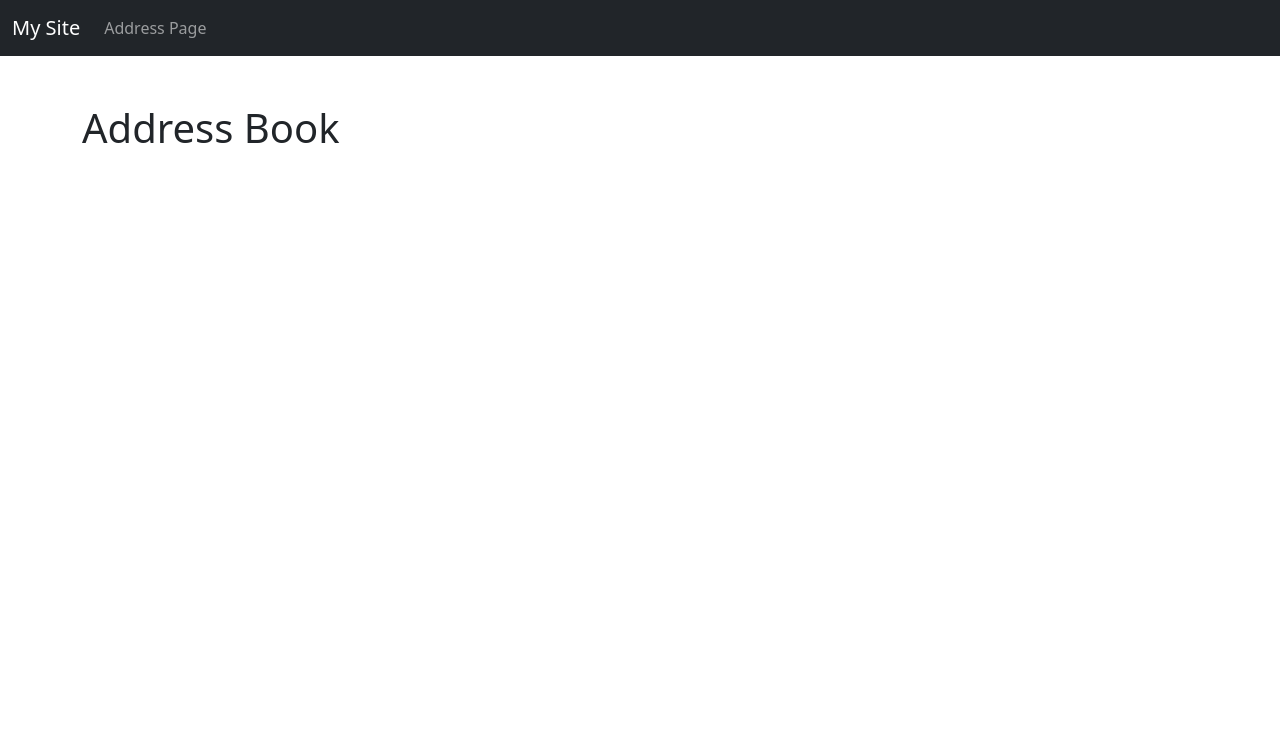
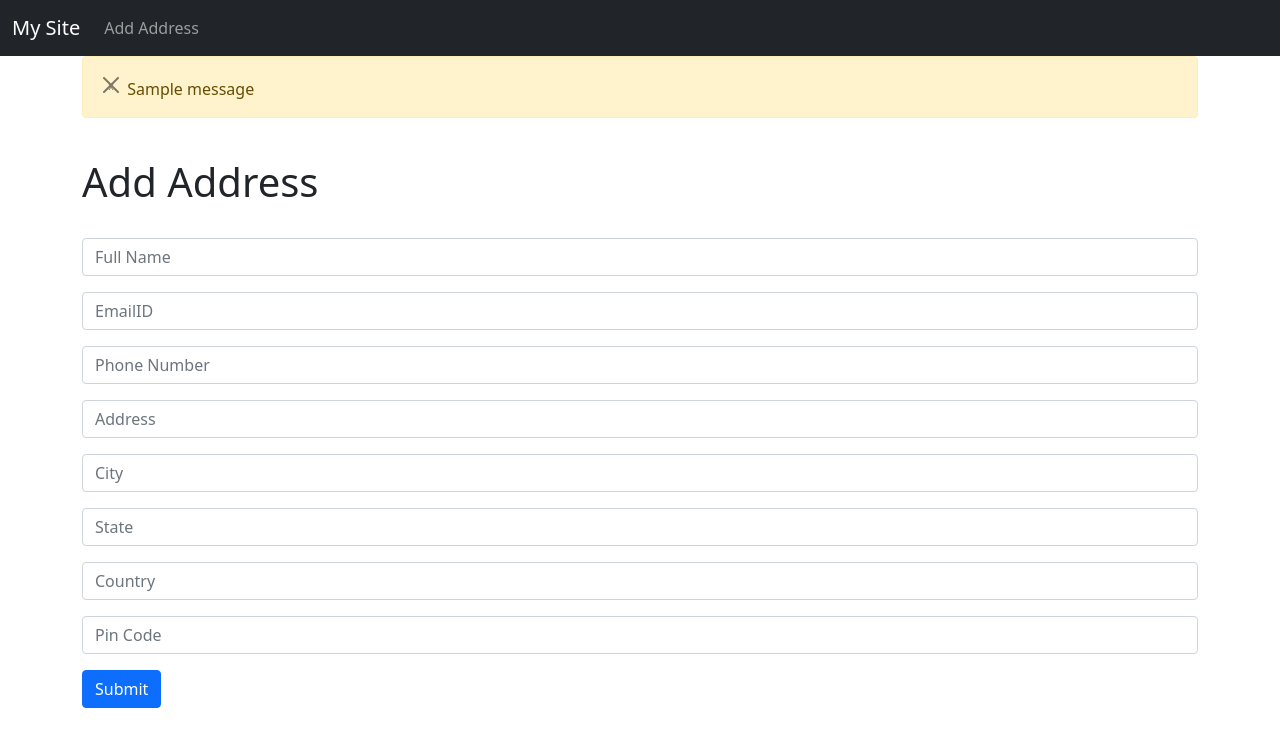
Before and after one commit to hardik-08-ldh/my_address_book, a Django app: page /add_address in a window 1280 px wide. Shown: the top 747 px of the page. Run offline with Django 3.2, Linux system fonts and the light colour scheme; tables that the repository leaves empty hold one stand-in row (values such as "Sample post"); one stand-in notice (Sample message) is shown.

Commit message:
Included all views and templates

```diff
--- a/address_book/templates/add_address.html
+++ b/address_book/templates/add_address.html
@@ -1,41 +1,35 @@
-<!doctype html>
-<html lang="en">
-  <head>
-    <!-- Required meta tags -->
-    <meta charset="utf-8">
-    <meta name="viewport" content="width=device-width, initial-scale=1">
+{% extends 'base.html' %}
+  {% block content %}
+        <h1>Add Address</h1>
+        <br>
+        <form method="POST">
+          {% csrf_token %}
+          <div class="mb-3">
+            <input type="text" class="form-control" id="exampleInputEmail1" aria-describedby="emailHelp" placeholder="Full Name" name="name">
+          </div>
+          <div class="mb-3">
+            <input type="email" class="form-control" id="exampleInputEmail1" aria-describedby="emailHelp" placeholder="EmailID" name="email">
+          </div>
+          <div class="mb-3">
+            <input type="text" class="form-control" id="exampleInputEmail1" aria-describedby="emailHelp" placeholder="Phone Number" name="phone">
+          </div>
+          <div class="mb-3">
+            <input type="text" class="form-control" id="exampleInputEmail1" aria-describedby="emailHelp" placeholder="Address" name="address">
+          </div>
+          <div class="mb-3">
+            <input type="text" class="form-control" id="exampleInputEmail1" aria-describedby="emailHelp" placeholder="City" name="city">
+          </div>
+          <div class="mb-3">
+            <input type="text" class="form-control" id="exampleInputEmail1" aria-describedby="emailHelp" placeholder="State" name="state">
+          </div>
+          <div class="mb-3">
+            <input type="text" class="form-control" id="exampleInputEmail1" aria-describedby="emailHelp" placeholder="Country" name="country">
+          </div>
+          <div class="mb-3">
+            <input type="text" class="form-control" id="exampleInputEmail1" aria-describedby="emailHelp" placeholder="Pin Code" name="pincode">
+          </div>
 
-    <!-- Bootstrap CSS -->
-    <link href="https://cdn.jsdelivr.net/npm/bootstrap@5.0.0-beta1/dist/css/bootstrap.min.css" rel="stylesheet" integrity="sha384-giJF6kkoqNQ00vy+HMDP7azOuL0xtbfIcaT9wjKHr8RbDVddVHyTfAAsrekwKmP1" crossorigin="anonymous">
-
-    <title>Heroku Pushing</title>
-  </head>
-  <body>
-    <nav class="navbar navbar-expand-lg navbar-dark bg-dark">
-        <div class="container-fluid">
-          <a class="navbar-brand" href="{%url 'home'%}">My Site</a>
-          <button class="navbar-toggler" type="button" data-bs-toggle="collapse" data-bs-target="#navbarSupportedContent" aria-controls="navbarSupportedContent" aria-expanded="false" aria-label="Toggle navigation">
-            <span class="navbar-toggler-icon"></span>
-          </button>
-          <div class="collapse navbar-collapse" id="navbarSupportedContent">
-            <ul class="navbar-nav me-auto mb-2 mb-lg-0">
-              <li class="nav-item">
-                <a class="nav-link" href="{% url 'add_address' %}">Address Page</a>
-              </li>
-
-            </ul>
-
-          </div>
-        </div>
-      </nav>
-      <br><br>
-      <div class="container">
-        <h1>Address Book</h1>
+          <button type="submit" class="btn btn-primary">Submit</button>
+        </form>
       </div>
-
-
-
-
-    <script src="https://cdn.jsdelivr.net/npm/bootstrap@5.0.0-beta1/dist/js/bootstrap.bundle.min.js" integrity="sha384-ygbV9kiqUc6oa4msXn9868pTtWMgiQaeYH7/t7LECLbyPA2x65Kgf80OJFdroafW" crossorigin="anonymous"></script>
-  </body>
-</html>
+      {% endblock %}
--- /dev/null
+++ b/address_book/templates/base.html
@@ -0,0 +1,48 @@
+<!doctype html>
+<html lang="en">
+  <head>
+    <!-- Required meta tags -->
+    <meta charset="utf-8">
+    <meta name="viewport" content="width=device-width, initial-scale=1">
+
+    <!-- Bootstrap CSS -->
+    <link href="https://cdn.jsdelivr.net/npm/bootstrap@5.0.0-beta1/dist/css/bootstrap.min.css" rel="stylesheet" integrity="sha384-giJF6kkoqNQ00vy+HMDP7azOuL0xtbfIcaT9wjKHr8RbDVddVHyTfAAsrekwKmP1" crossorigin="anonymous">
+
+    <title>Heroku Pushing</title>
+  </head>
+  <body>
+    <nav class="navbar navbar-expand-lg navbar-dark bg-dark">
+        <div class="container-fluid">
+          <a class="navbar-brand" href="{%url 'home'%}">My Site</a>
+          <button class="navbar-toggler" type="button" data-bs-toggle="collapse" data-bs-target="#navbarSupportedContent" aria-controls="navbarSupportedContent" aria-expanded="false" aria-label="Toggle navigation">
+            <span class="navbar-toggler-icon"></span>
+          </button>
+          <div class="collapse navbar-collapse" id="navbarSupportedContent">
+            <ul class="navbar-nav me-auto mb-2 mb-lg-0">
+              <li class="nav-item">
+                <a class="nav-link" href="{% url 'add_address' %}">Add Address </a>
+              </li>
+
+            </ul>
+
+          </div>
+        </div>
+      </nav>
+      <div class="container">
+        {% if messages %}
+        {% for message in messages %}
+          <div class="alert alert-warning alert dismissable" role="alert">
+            <button class="btn-close" data-dismiss="alert">
+              <small><sup>x</sup></small>
+            </button>
+            {{message}}
+          </div>
+        {% endfor %}
+      {% endif %}
+      <br>
+    {% block content %}
+    {% endblock %}
+
+    <script src="https://cdn.jsdelivr.net/npm/bootstrap@5.0.0-beta1/dist/js/bootstrap.bundle.min.js" integrity="sha384-ygbV9kiqUc6oa4msXn9868pTtWMgiQaeYH7/t7LECLbyPA2x65Kgf80OJFdroafW" crossorigin="anonymous"></script>
+  </body>
+</html>
--- a/address_book/urls.py
+++ b/address_book/urls.py
@@ -3,5 +3,7 @@ from . import views
 
 urlpatterns = [
     path('',views.Home,name='home'),
-    path('add_address',views.AddAddressView,name='add_address')
+    path('add_address',views.AddAddressView,name='add_address'),
+    path('edit_address/<list_id>',views.EditAddressView,name="edit_address"),
+    path('delete/<list_id>',views.DeleteView,name="delete_address"),
 ]
--- a/address_book/views.py
+++ b/address_book/views.py
@@ -1,9 +1,46 @@
-from django.shortcuts import render
-
+from django.shortcuts import render,redirect
+from address_book import models,forms
+from django.contrib import messages
 # Create your views here.
 
 def Home(request):
-    return render(request,'home.html',{})
+    all_addresses=models.Address.objects.all
+    return render(request,'home.html',{'all_addresses':all_addresses})
 
 def AddAddressView(request):
-    return render(request,'add_address.html',{})
+    if request.method=="POST":
+        form=forms.AddAddressForm(request.POST or None)
+        if form.is_valid():
+            form.save()
+            messages.success(request,("Address has been added successfully!!😊😊"))
+            return redirect('home')
+        else:
+            messages.success(request,("There was an error while submitting the form!!😢😢"))
+            return render(request,'add_address.html',{})
+    else:
+        return render(request,'add_address.html',{})
+
+def EditAddressView(request,list_id):
+    if request.method=="POST":
+        currrent_address=models.Address.objects.get(id=list_id)
+        form=forms.AddAddressForm(request.POST or None,instance=currrent_address)
+        if form.is_valid():
+            form.save()
+            messages.success(request,("Address has been edited successfully!!😊😊"))
+            return redirect('home')
+        else:
+            messages.success(request,("There was an error while submitting the form!!😢😢"))
+            return render(request,'edit.html',{})
+    else:
+        get_address=models.Address.objects.get(id=list_id)
+        return render(request,'edit.html',{'get_address':get_address})
+
+def DeleteView(request,list_id):
+    if request.method=="POST":
+        cur_address=models.Address.objects.get(id=list_id)
+        cur_address.delete()
+        messages.success(request,("Address has been deleted successfully!!! 😊😊"))
+        return redirect('home')
+    else:
+        messages.warning(request,("You are not allowed here 😡😡"))
+        return redirect('home')
```
Also changed, not shown: address_book/forms.py (added, +8 -0 lines), address_book/templates/edit.html (added, +44 -0 lines), address_book/templates/home.html (+25 -38 lines).
